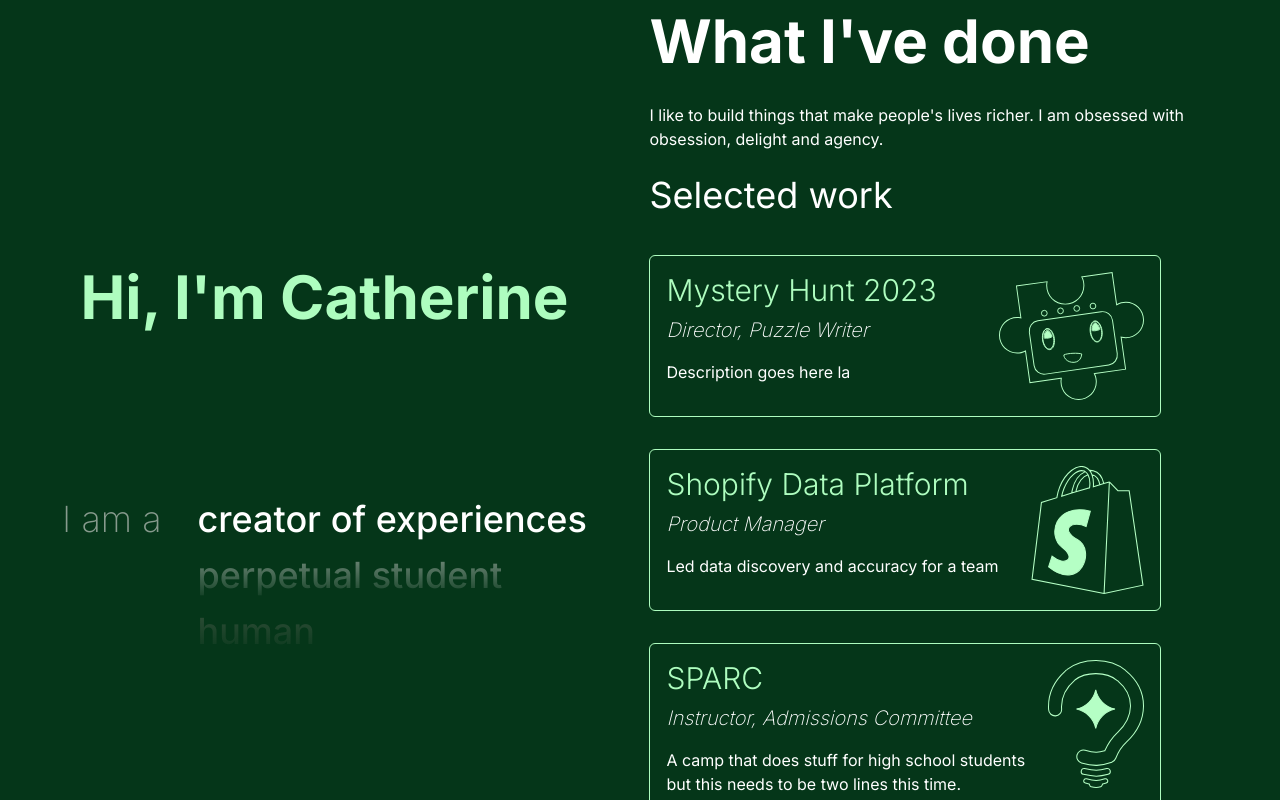
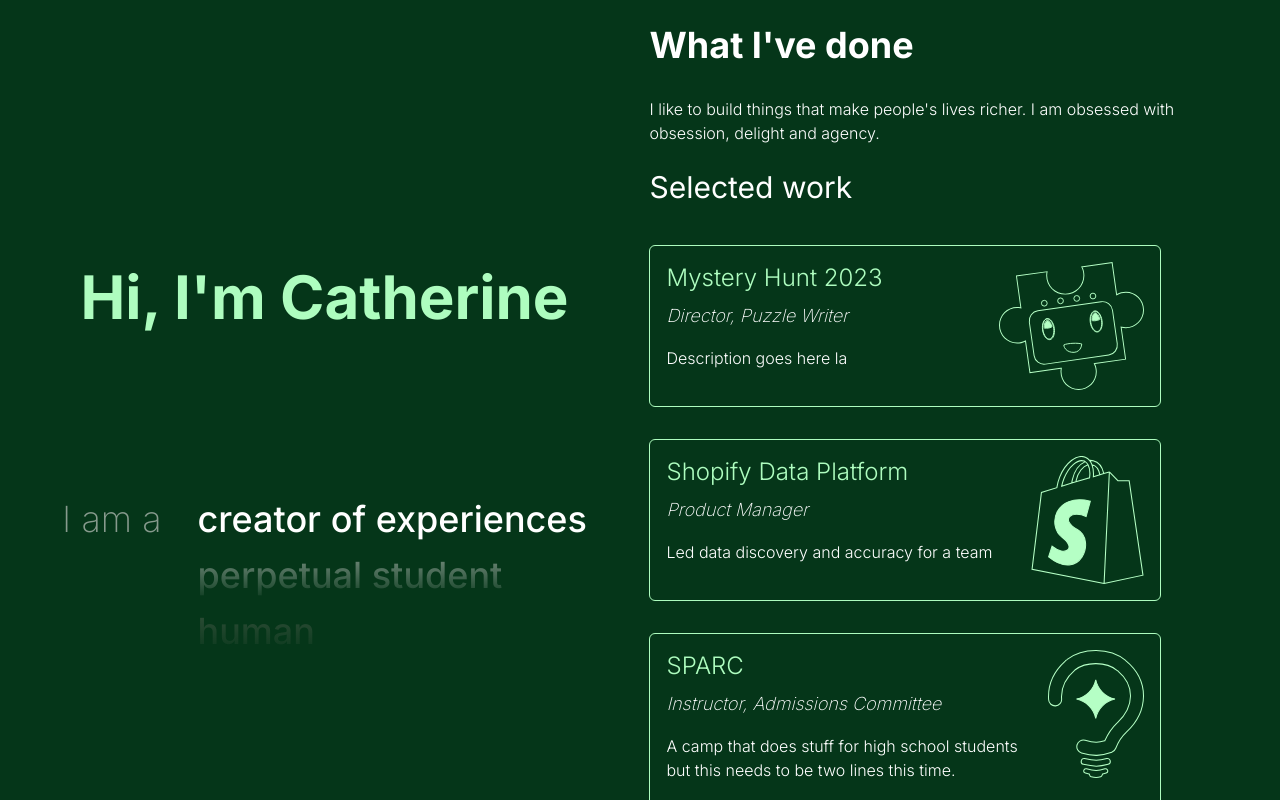
Before and after one commit to catzwu/personal-website, a Next.js app: page / in a window 1280 px wide. Both pictures are taken after a click on the element "creator of experiences". Built offline with nearby package versions, Linux system fonts and the light colour scheme.

Commit message:
Change font sizes

```diff
--- a/src/app/about.tsx
+++ b/src/app/about.tsx
@@ -11,10 +11,10 @@
 
     return (
         <div className="animate-mount-component space-y-4">
-            <h1 className="mb-8 text-4xl font-bold leading-loose md:text-5xl lg:text-6xl">
+            <h1 className="mb-8 text-2xl font-bold leading-loose md:text-3xl lg:text-4xl">
                 Who I am
             </h1>
-            <div className="block space-y-4">
+            <div className="block space-y-4 font-light">
                 <img
                     src="face.JPG"
                     className="float-right m-4 w-1/4 rounded-lg"
--- a/src/app/study.tsx
+++ b/src/app/study.tsx
@@ -7,7 +7,7 @@
 
     return (
         <div className="animate-mount-component space-y-4">
-            <h1 className="mb-8 text-4xl font-bold leading-loose md:text-5xl lg:text-6xl">
+            <h1 className="mb-8 text-2xl font-bold leading-loose md:text-3xl lg:text-4xl">
                 What I&apos;m learning
             </h1>
             <div className="block space-y-4 pb-12">
--- a/src/app/work.tsx
+++ b/src/app/work.tsx
@@ -4,16 +4,16 @@
 const Work = () => {
     return (
         <div className="animate-mount-component space-y-4">
-            <h1 className="mb-8 text-4xl font-bold leading-loose md:text-5xl lg:text-6xl">
+            <h1 className="mb-8 text-2xl font-bold leading-loose md:text-3xl lg:text-4xl">
                 What I&apos;ve done
             </h1>
-            <p>
+            <p className="font-light">
                 I like to build things that make people&apos;s lives richer. I
                 am obsessed with obsession, delight and agency.{' '}
             </p>
 
             <div className="mb-8 space-y-8">
-                <h3 className="font-regular py-2 text-3xl leading-loose text-white lg:text-4xl">
+                <h3 className="font-regular py-2 text-2xl leading-loose text-white lg:text-3xl">
                     Selected work
                 </h3>
                 {workStuff.map(({ name, roles, image, description }) => (
--- a/src/components/learning.tsx
+++ b/src/components/learning.tsx
@@ -18,16 +18,16 @@
             className="cursor-pointer flex-col rounded-md border border-secondary-200 p-4 transition-all duration-300 hover:bg-secondary-50"
             onClick={onClick}
         >
-            <h3 className="mb-2 text-2xl font-light text-secondary-200 lg:text-3xl">
+            <h3 className="mb-2 text-xl font-light text-secondary-200 lg:text-2xl">
                 {name}
             </h3>
             <div
                 className={clsx(
                     { 'h-[0]': !isOpen, 'h-36': isOpen },
-                    'flex overflow-auto transition-[height] duration-500'
+                    'flex overflow-auto transition-[height] duration-300'
                 )}
             >
-                <div className="my-auto">{children}</div>
+                <div className="my-auto font-light">{children}</div>
             </div>
         </div>
     )
--- a/src/components/project.tsx
+++ b/src/components/project.tsx
@@ -11,13 +11,13 @@
     return (
         <div className="relative flex max-w-lg flex-row items-start justify-between space-x-4 rounded-md border border-secondary-200 p-4">
             <div>
-                <h3 className="mb-2 text-2xl font-light text-secondary-200 lg:text-3xl">
+                <h3 className="mb-2 text-xl font-light text-secondary-200 lg:text-2xl">
                     {name}
                 </h3>
-                <h4 className="mb-4 text-lg font-extralight italic lg:text-xl">
+                <h4 className="text-md mb-4 font-extralight italic lg:text-lg">
                     {roles}
                 </h4>
-                <p className="mb-2 ">{description}</p>
+                <p className="mb-2 font-light ">{description}</p>
             </div>
 
             <img src={image} className="h-16 md:h-24 lg:h-32" />
```
